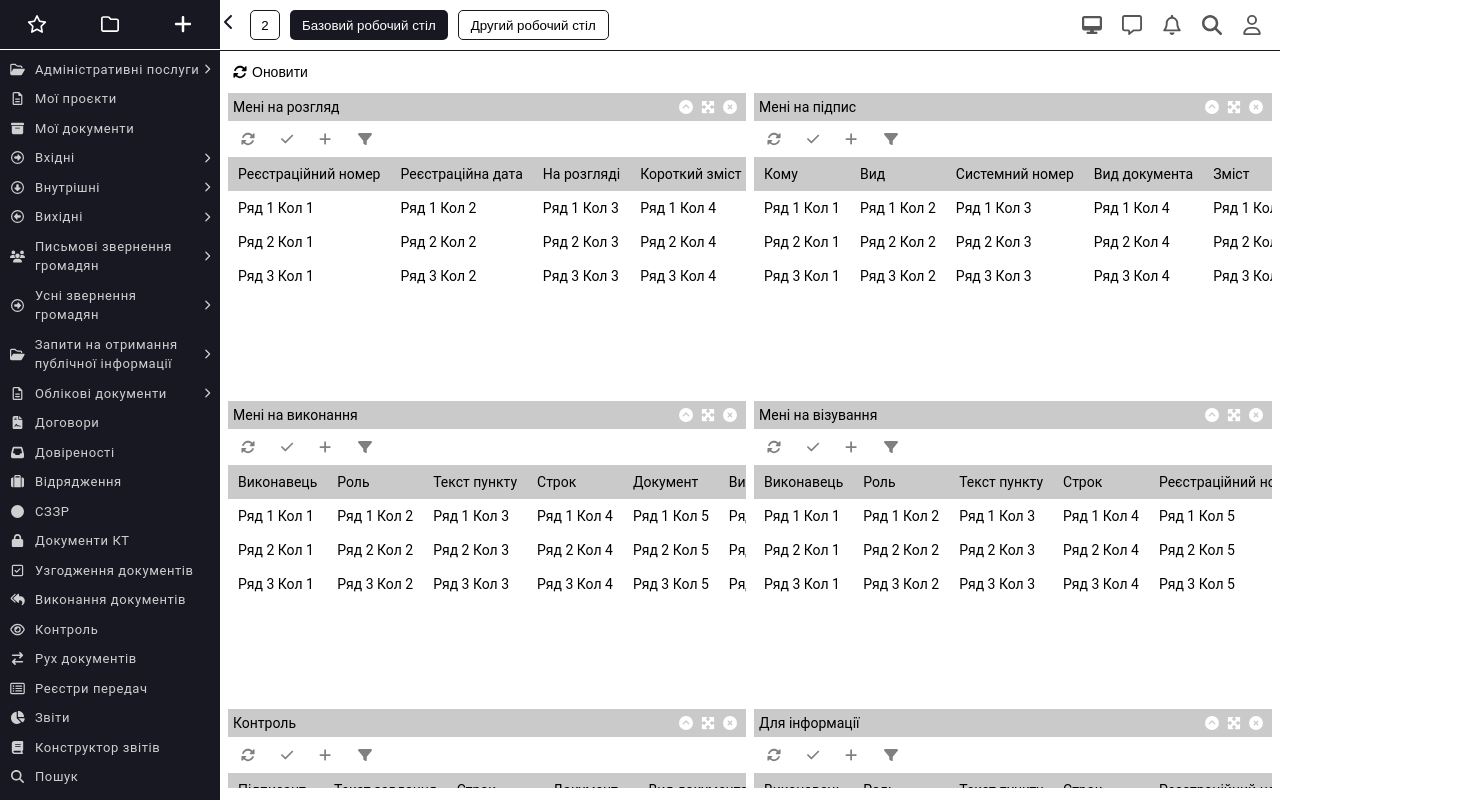
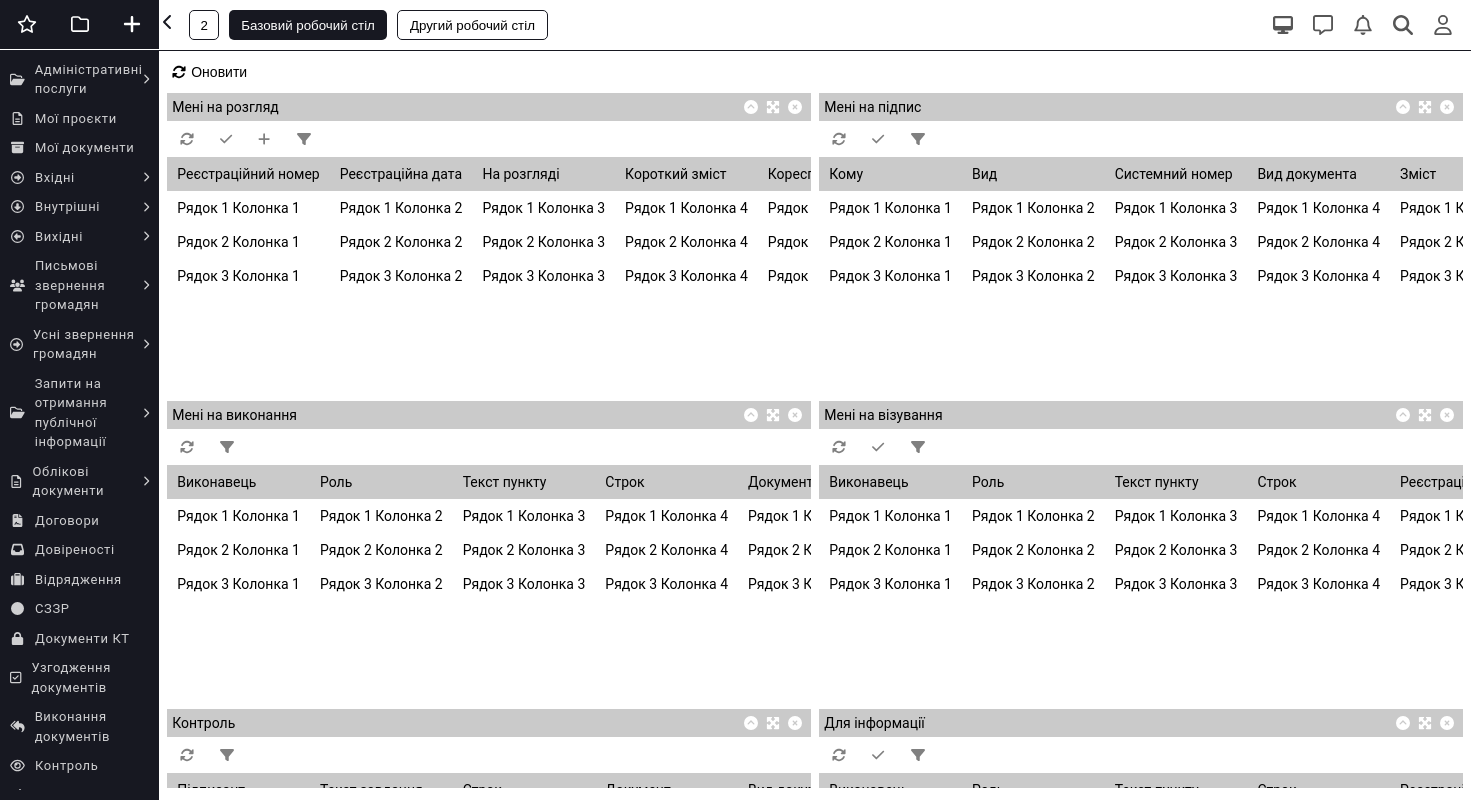
Before and after one commit to radishevskyi/admin-panel, a Next.js app: page / in a window 1280 px wide. Shown: the whole page, 1471 px wide, since content can reach past the window. Built offline with nearby package versions, Linux system fonts and the light colour scheme.

Commit message:
table interactive

```diff
--- a/src/desktops/basic-desktop/basic-desktop.utils.js
+++ b/src/desktops/basic-desktop/basic-desktop.utils.js
@@ -2,7 +2,7 @@ export const generateTableData = (rows, columns) => {
   return Array.from({ length: rows }, (_, rowIndex) => {
     return Array.from({ length: columns }, (_, colIndex) => {
       const id = `${rowIndex}-${colIndex}`;
-      const text = `Ряд ${rowIndex + 1} Кол ${colIndex + 1}`;
+      const text = `Рядок ${rowIndex + 1} Колонка ${colIndex + 1}`;
       return { id, text };
     });
   });
--- a/src/desktops/basic-desktop/basic.jsx
+++ b/src/desktops/basic-desktop/basic.jsx
@@ -1,7 +1,14 @@
 import { FontAwesomeIcon } from '@fortawesome/react-fontawesome';
 import { useState } from 'react';
 import { faSyncAlt } from '@fortawesome/free-solid-svg-icons';
-import { column1, column2, column3, column4, column5 } from './table.data';
+import {
+  column1,
+  column2,
+  column3,
+  column4,
+  column5,
+  iconSets,
+} from './table.data';
 import { generateTableData } from './basic-desktop.utils';
 import TableBlock from './table-block';
 
@@ -14,6 +21,7 @@ function Basic() {
       data: generateTableData(3, column1.length),
       isCollapsed: false,
       isVisible: true,
+      icons: iconSets.icons1,
     },
     {
       key: 'table2',
@@ -22,6 +30,7 @@ function Basic() {
       data: generateTableData(3, column2.length),
       isCollapsed: false,
       isVisible: true,
+      icons: iconSets.icons2,
     },
     {
       key: 'table3',
@@ -30,6 +39,7 @@ function Basic() {
       data: generateTableData(3, column3.length),
       isCollapsed: false,
       isVisible: true,
+      icons: iconSets.icons2,
     },
     {
       key: 'table4',
@@ -38,6 +48,7 @@ function Basic() {
       data: generateTableData(3, column4.length),
       isCollapsed: false,
       isVisible: true,
+      icons: iconSets.icons3,
     },
     {
       key: 'table5',
@@ -46,6 +57,7 @@ function Basic() {
       data: generateTableData(3, column5.length),
       isCollapsed: false,
       isVisible: true,
+      icons: iconSets.icons3,
     },
     {
       key: 'table6',
@@ -54,6 +66,7 @@ function Basic() {
       data: generateTableData(3, column5.length),
       isCollapsed: false,
       isVisible: true,
+      icons: iconSets.icons3,
     },
   ]);
 
@@ -93,6 +106,7 @@ function Basic() {
               isVisible={table.isVisible}
               onToggleCollapse={() => toggleCollapse(table.key)}
               onClose={() => closeTable(table.key)}
+              icons={table.icons}
             />
           ))}
         </div>
@@ -107,6 +121,7 @@ function Basic() {
               isVisible={table.isVisible}
               onToggleCollapse={() => toggleCollapse(table.key)}
               onClose={() => closeTable(table.key)}
+              icons={table.icons}
             />
           ))}
         </div>
--- a/src/desktops/basic-desktop/table-block.jsx
+++ b/src/desktops/basic-desktop/table-block.jsx
@@ -1,12 +1,8 @@
 import { FontAwesomeIcon } from '@fortawesome/react-fontawesome';
 import {
-  faCheck,
   faChevronCircleDown,
   faChevronCircleUp,
   faExpandArrowsAlt,
-  faFilter,
-  faPlus,
-  faSyncAlt,
   faTimesCircle,
 } from '@fortawesome/free-solid-svg-icons';
 import ReusableTable from './reusable-table';
@@ -20,6 +16,7 @@ function TableBlock({
   isVisible,
   onToggleCollapse,
   onClose,
+  icons,
 }) {
   const [isClosing, setIsClosing] = useState(false);
 
@@ -57,18 +54,11 @@ function TableBlock({
       {!isCollapsed && (
         <>
           <div>
-            <button className='item-buttons'>
-              <FontAwesomeIcon icon={faSyncAlt} />
-            </button>
-            <button className='item-buttons'>
-              <FontAwesomeIcon icon={faCheck} />
-            </button>
-            <button className='item-buttons'>
-              <FontAwesomeIcon icon={faPlus} />
-            </button>
-            <button className='item-buttons'>
-              <FontAwesomeIcon icon={faFilter} />
-            </button>
+            {icons.map((icon, index) => (
+              <button className='item-buttons' key={index}>
+                <FontAwesomeIcon icon={icon} />
+              </button>
+            ))}
           </div>
           <div className='desktop-table'>
             <ReusableTable columns={columns} data={data} />
--- a/src/desktops/basic-desktop/table.data.js
+++ b/src/desktops/basic-desktop/table.data.js
@@ -1,3 +1,10 @@
+import {
+  faCheck,
+  faFilter,
+  faPlus,
+  faSyncAlt,
+} from '@fortawesome/free-solid-svg-icons';
+
 const column1 = [
   { id: 1, text: 'Реєстраційний номер' },
   { id: 2, text: 'Реєстраційна дата' },
@@ -53,4 +60,10 @@ const column5 = [
   { id: 9, text: 'Зміст' },
 ];
 
-export { column1, column2, column3, column4, column5 };
+const iconSets = {
+  icons1: [faSyncAlt, faCheck, faPlus, faFilter],
+  icons2: [faSyncAlt, faFilter],
+  icons3: [faSyncAlt, faCheck, faFilter],
+};
+
+export { column1, column2, column3, column4, column5, iconSets };
```
